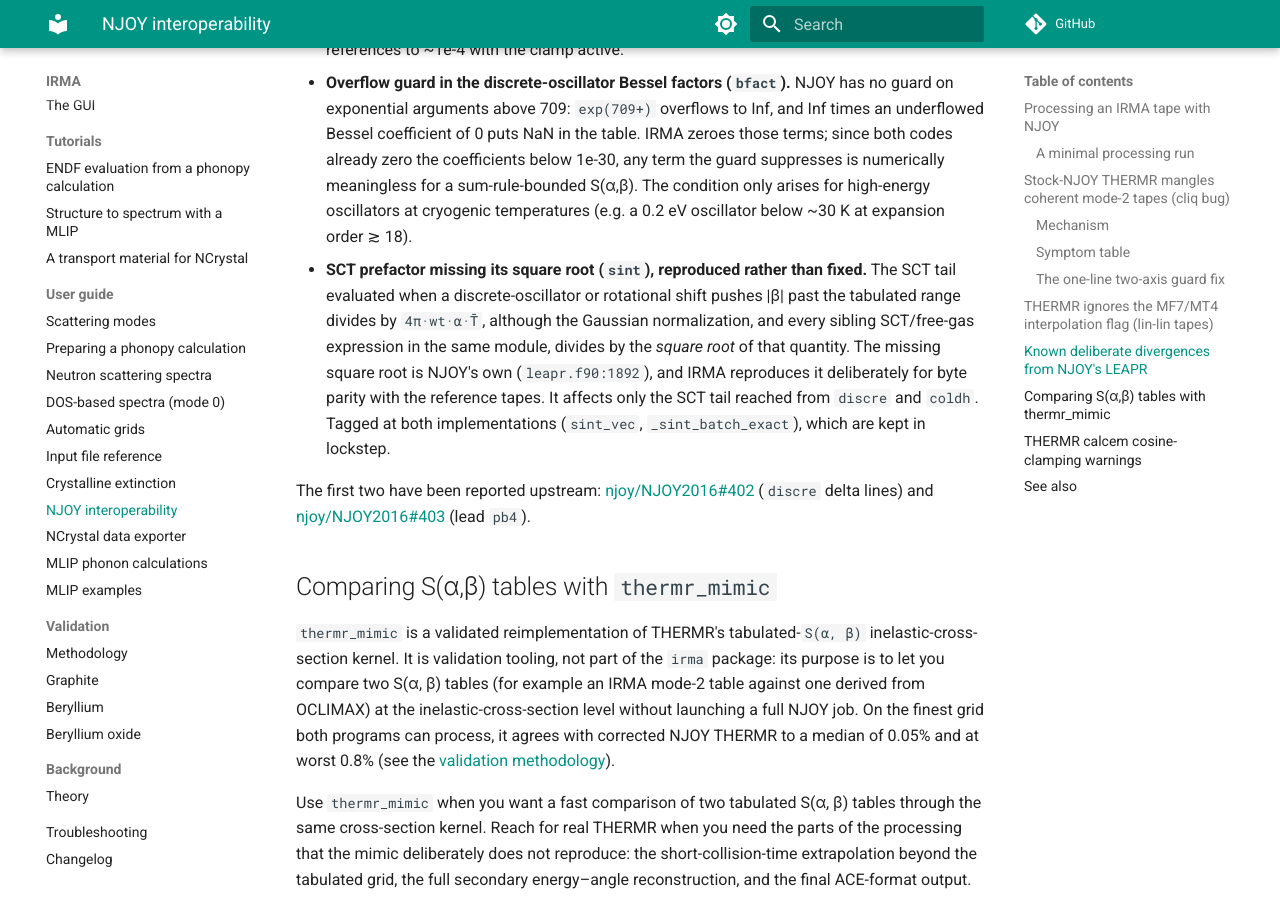
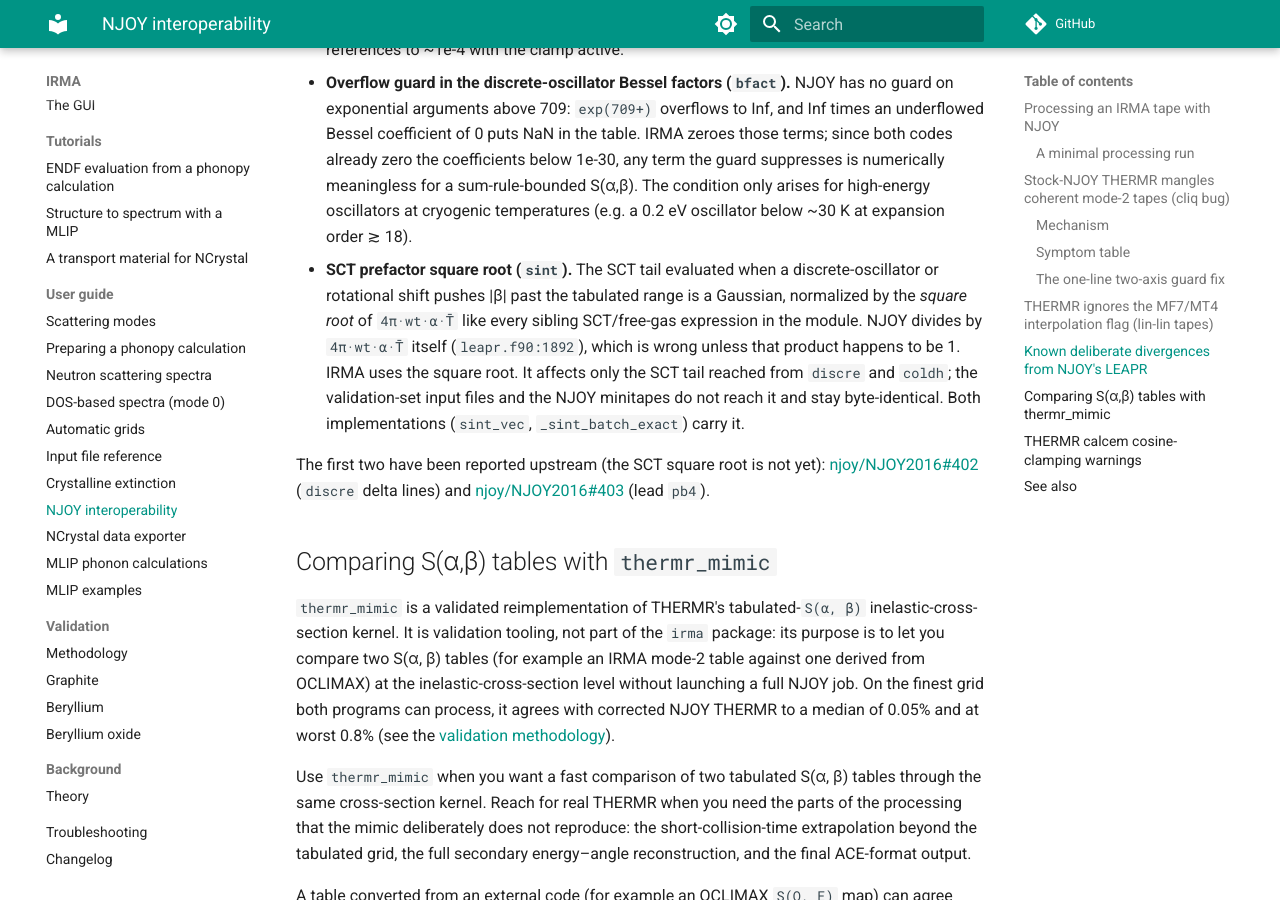
Before and after one commit to ramic-k/IRMA, an MkDocs documentation site: the page built from docs/njoy.md, in a window 1280 px wide and 900 px high, scrolled down 5223 px. Built offline with MkDocs 1.6.1 and Material for MkDocs 9.7.7, drawn with Linux system fonts in a browser that asks for light colours; comment, search, counter and statistics services are not loaded.

Commit message:
kernels: give the SCT tail its square-root normalization (deliberate NJOY divergence)
A2 (kernels#0): the short-collision-time tail of sint divided by
4 pi wt alpha Tbar instead of its square root, as NJOY does
(leapr.f90:1892), so the Gaussian did not integrate to 1. Both
implementations (sint_vec, _sint_batch_exact) now use the square root;
docs/njoy.md lists it as a deliberate divergence (not yet reported
upstream). The tail is reached only from discre and coldh past the
tabulated beta range: the 8 golden decks and the NJOY minitapes are
byte-identical. New test: the tail integrates to 1.

Claude-Session: https://claude.ai/code/session_01C2iC5HyRUuJ3FeKVVSE61G

```diff
--- a/docs/njoy.md
+++ b/docs/njoy.md
@@ -250,18 +250,18 @@ own source, and each entry names its consequence for users.
   S(α,β). The condition only arises for high-energy oscillators at
   cryogenic temperatures (e.g. a 0.2 eV oscillator below ~30 K at
   expansion order ≳ 18).
-* **SCT prefactor missing its square root (`sint`), reproduced rather
-  than fixed.** The SCT tail evaluated when a discrete-oscillator or
-  rotational shift pushes |β| past the tabulated range divides by
-  `4π·wt·α·T̄`, although the Gaussian normalization, and every sibling
-  SCT/free-gas expression in the same module, divides by the *square
-  root* of that quantity. The missing square root is NJOY's own
-  (`leapr.f90:1892`), and IRMA reproduces it deliberately for byte
-  parity with the reference tapes. It affects only the SCT tail reached
-  from `discre` and `coldh`. Tagged at both implementations
-  (`sint_vec`, `_sint_batch_exact`), which are kept in lockstep.
+* **SCT prefactor square root (`sint`).** The SCT tail evaluated when a
+  discrete-oscillator or rotational shift pushes |β| past the tabulated
+  range is a Gaussian, normalized by the *square root* of `4π·wt·α·T̄`
+  like every sibling SCT/free-gas expression in the module. NJOY divides
+  by `4π·wt·α·T̄` itself (`leapr.f90:1892`), which is wrong unless that
+  product happens to be 1. IRMA uses the square root. It affects only the
+  SCT tail reached from `discre` and `coldh`; the validation-set input
+  files and the NJOY minitapes do not reach it and stay byte-identical.
+  Both implementations (`sint_vec`, `_sint_batch_exact`) carry it.
 
-The first two have been reported upstream:
+The first two have been reported upstream (the SCT square root is not
+yet):
 [njoy/NJOY2016#402](https://github.com/njoy/NJOY2016/issues/402) (`discre`
 delta lines) and
 [njoy/NJOY2016#403](https://github.com/njoy/NJOY2016/issues/403) (lead
```
Also changed, not shown: 2 other files.
